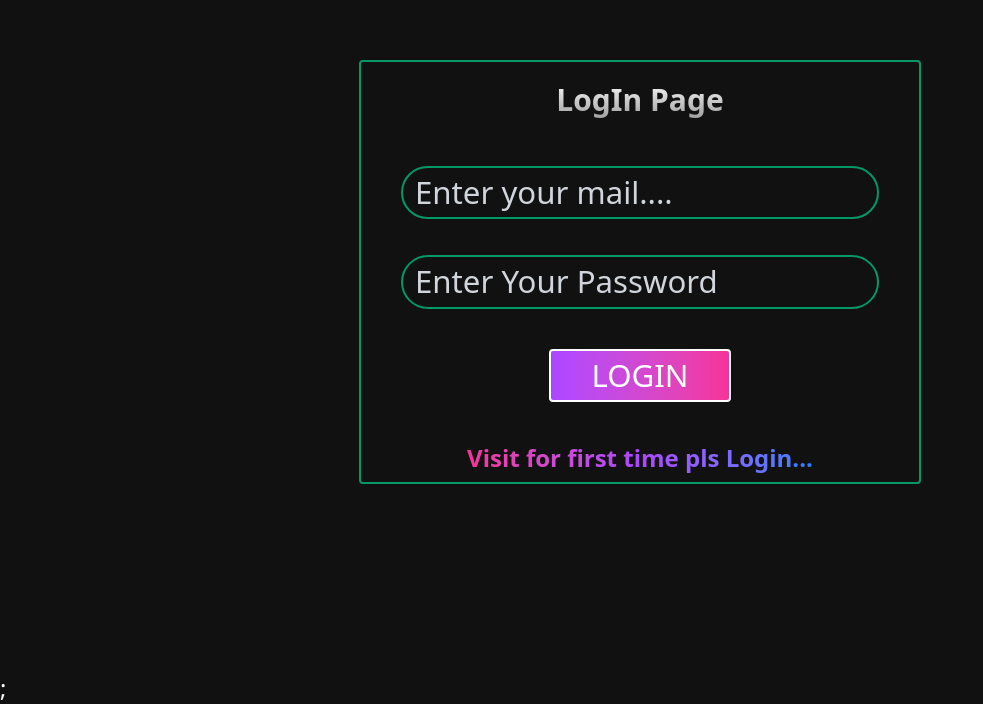
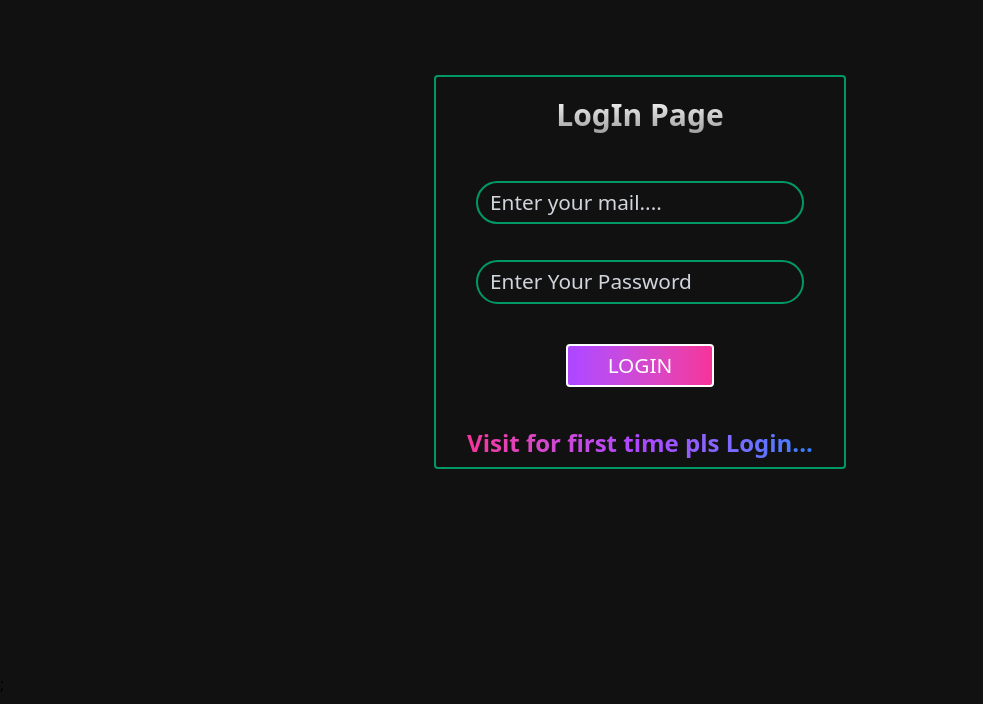
Before and after one commit to PKhan-0011/React-Project-Task-Managment, a React (Vite) app: page / in a window 1280 px wide. Shown: the part 128-832 px from the top of the page, without its empty margins (0-983 px from the left). Built offline with nearby package versions, Linux system fonts and the light colour scheme.

Commit message:
kuch agle step

```diff
--- a/src/context/AuthContext.tsx
+++ /dev/null
@@ -1,14 +0,0 @@
-
-interface Childrenprops {
-    children: React.ReactNode
-}
-
-const  AuthContext = ({children}: Childrenprops) => {
-  return (
-    <div className="text-2xl text-white">
-        {children}
-    </div>
-  )
-}
-
-export default AuthContext
--- /dev/null
+++ b/src/context/AuthProvider.tsx
@@ -0,0 +1,11 @@
+import React from 'react'
+
+const AuthProvider = ({children}: {children: React.ReactNode}) => {
+  return (
+    <div>
+         {children}
+    </div>
+  )
+}
+
+export default AuthProvider
--- a/src/context/TaskContext.tsx
+++ /dev/null
@@ -1,11 +0,0 @@
-
-
-const TaskContext = ({children}: {children: React.ReactNode}) => {
-  return (
-    <div className="text-2xl text-white">
-        {children}
-    </div>
-  )
-}
-
-export default TaskContext
--- a/src/main.tsx
+++ b/src/main.tsx
@@ -2,19 +2,16 @@ import { StrictMode } from 'react'
 import { createRoot } from 'react-dom/client'
 import './index.css'
 import App from './App.tsx'
-import AuthContext from './context/AuthContext.tsx';
-import TaskContext from './context/TaskContext.tsx';
+import AuthProvider from './context/AuthProvider.tsx';
 
 localStorage.clear();
 
 createRoot(document.getElementById('root')!).render(
   <StrictMode>
 
-     <AuthContext>
-       <TaskContext>
-           <App />
-       </TaskContext>
-     </AuthContext>
+          <AuthProvider>
+                      <App />
+          </AuthProvider>
 
   </StrictMode>,
 )
```
